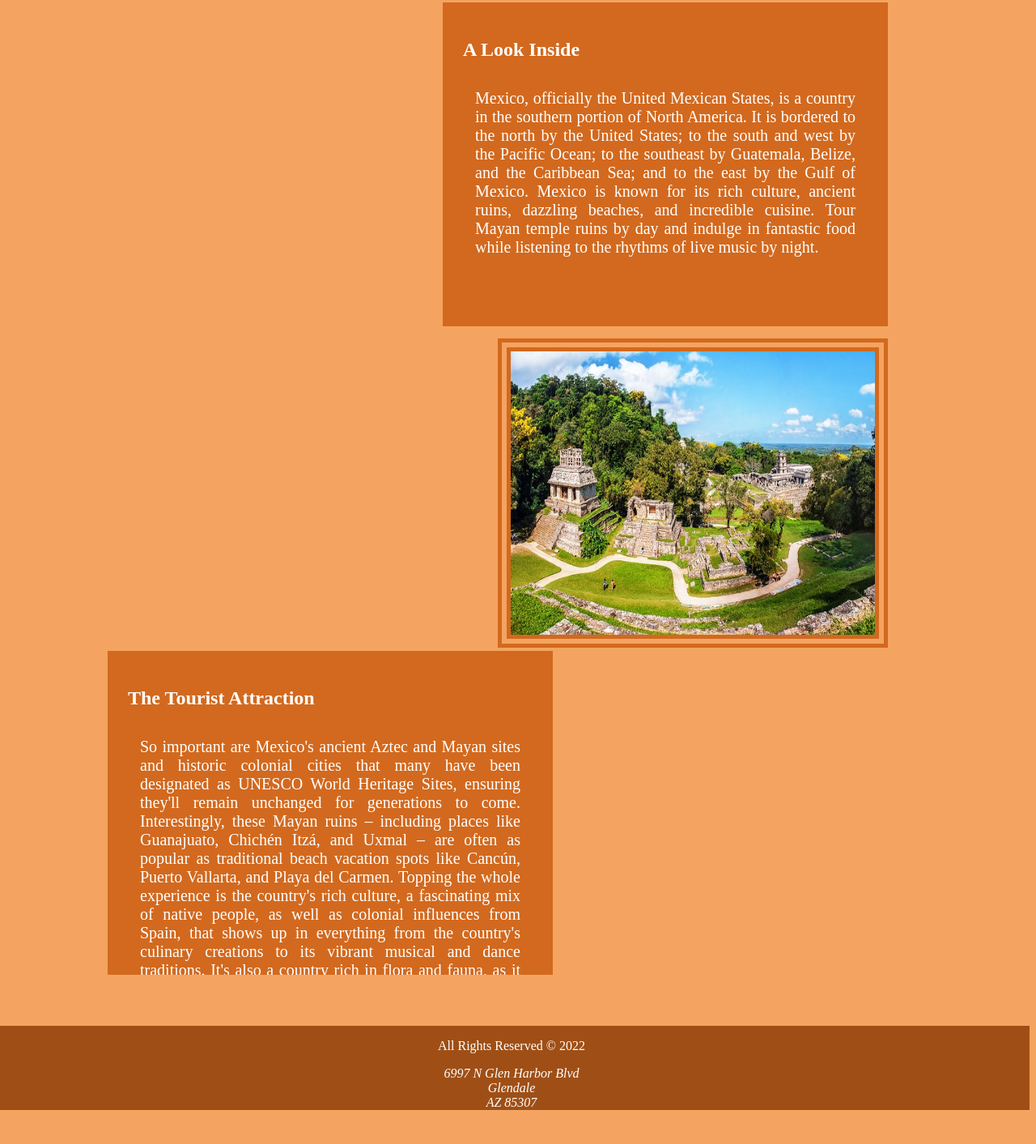
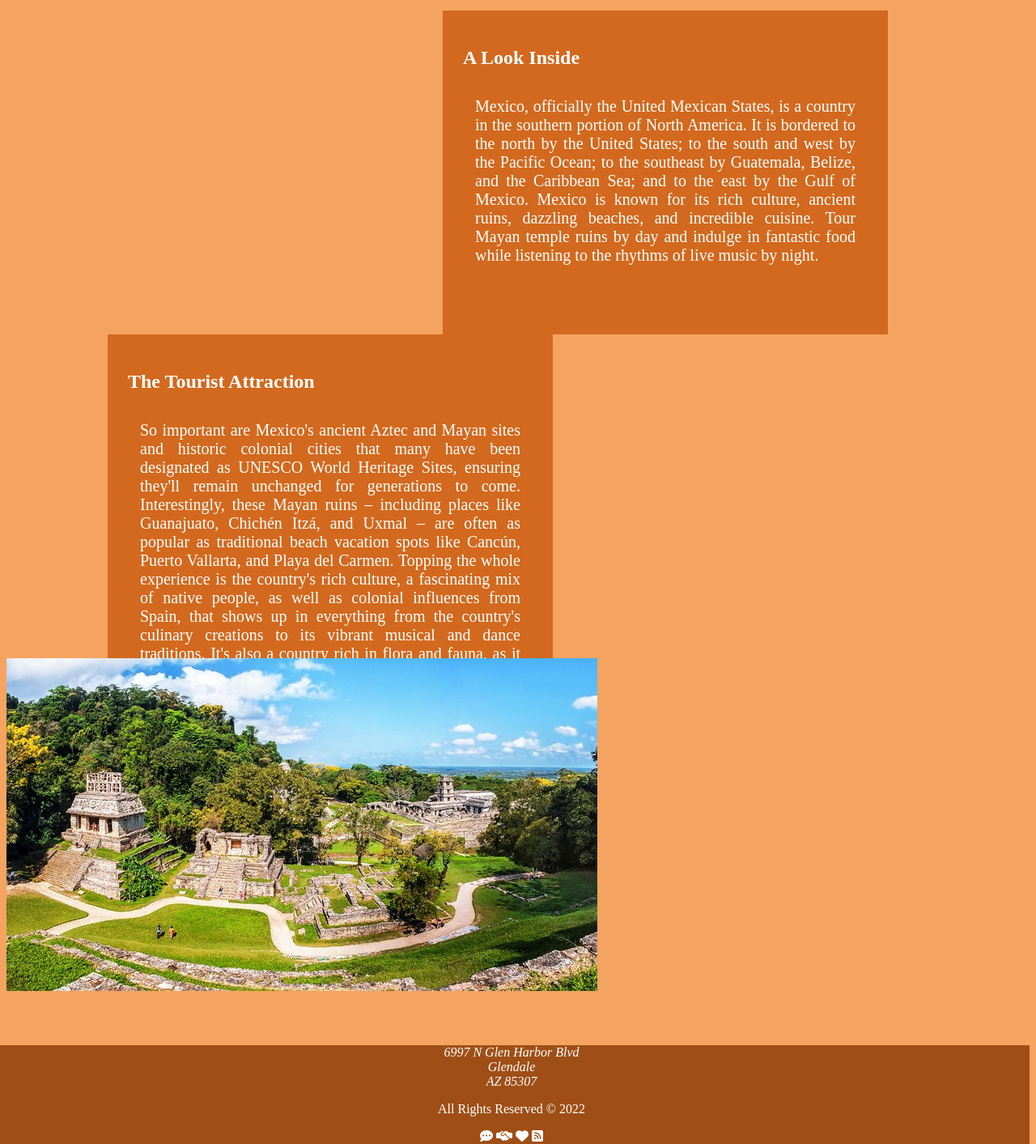
Before and after one commit to gabydelpueche/Mexico.github.io, a plain HTML site: page index.html in a window 1280 px wide. Shown: the part 1005-2418 px from the top of the page at 81% size. Before the commit the page ends 2376 px from the top, so only its background shows below. Drawn offline with Linux system fonts and the light colour scheme.

Commit message:
Update index.html

```diff
--- a/index.html
+++ b/index.html
@@ -6,19 +6,16 @@
     <meta name="viewport" content="width=device-width, initial-scale=1.0">
     <title>Mexico</title>
     <link rel="stylesheet" href="style1.css">
+    <script src="https://kit.fontawesome.com/5dd24853d7.js" crossorigin="anonymous"></script>
 </head>
 <body>
-    <header>
-        <img src="MEXICO.png" width="100%"; height="400px">
+    <img src="MEXICO.png" id="header">
     <blockquote id="block"><em>Mexico. Our brother from another mother. A country, with whom, like it or not, we are inexorably, deeply involved, in a close but often uncomfortable embrace. Look at it. It's beautiful. It has some of the most ravishingly beautiful beaches on earth. Moutains, desert, jungle. Beautiful colonial architecture, a tragic, elegant, violent, ludicrous, heroic, lamentable, heartbreaking history. Mexican wine country rivals Tuscany for gorgeousness. Its archeological sites-the remnants of great empires, unrivalled anywhere.  Anthony Bourday, Late Chef and Travel Writer</em></blockquote>
 
-    </header>
-   <section id="new">
-    <img src="Building.jpg" alt="The Palacio de Bellas Artes" class="left" width="450px"; height="350px">
-   </section>
+    <div id="holder">
+        <img src="Building.jpg" id="img1" class="holderItem" alt="The Palacio de Bellas Artes">
 
-
-    <section id="sec1">
+        <section id="sec1" class="holderItem">
             <h2>A Look Inside</h2>
             <p>Mexico, officially the United Mexican States, is a country in the southern portion of North America.
                 It is bordered to the north by the United States; to the south and west by the Pacific Ocean; to the southeast by Guatemala,
@@ -27,11 +24,7 @@
                 the rhythms of live music by night.</p>
         </section>
 
-    <section id="new1">
-        <img src="MoreBuildings.jpg" alt="Palenque" class="left" width="450px"; height="350px">
-    </section>
-
-    <section id="sec2">
+        <section id="sec2" class="holderItem">
             <h2>The Tourist Attraction</h2>
             <p>So important are Mexico's ancient Aztec and Mayan sites and historic colonial cities that many have been designated as
                 UNESCO World Heritage Sites, ensuring they'll remain unchanged for generations to come. Interestingly, these Mayan ruins
@@ -43,12 +36,20 @@
                 check out our list of the best places to visit in Mexico.</p>
         </section>
 
+
+        <img src="MoreBuildings.jpg" id="img2" class="holderItem" alt="Palenque">
+    </div>
+
     <footer>
-        <p>All Rights Reserved &copy 2022</p>
         <address> 6997 N Glen Harbor Blvd <br>
             Glendale <br>AZ 85307</address>
+        <p>All Rights Reserved &copy 2022</p>
+        <div id="icons">
+            <i class="fa-solid fa-comment-dots"></i>
+            <i class="fa-solid fa-handshake-simple"></i>
+            <i class="fa-solid fa-heart"></i>
+            <i class="fa-solid fa-square-rss"></i>
+        </div>
     </footer>
-
-
 </body>
 </html>
```
Lines whose indentation alone changed are shown as unchanged.
